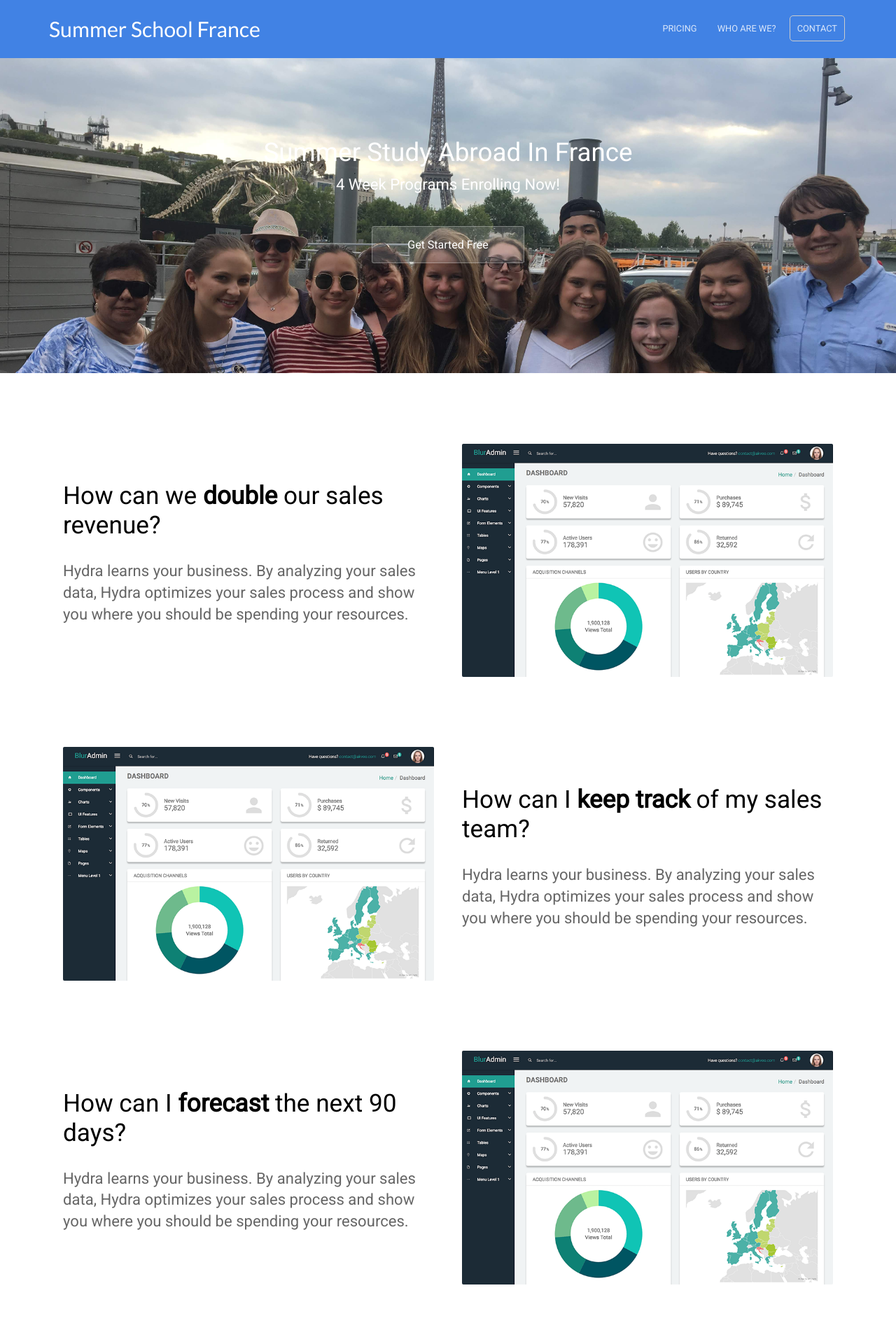
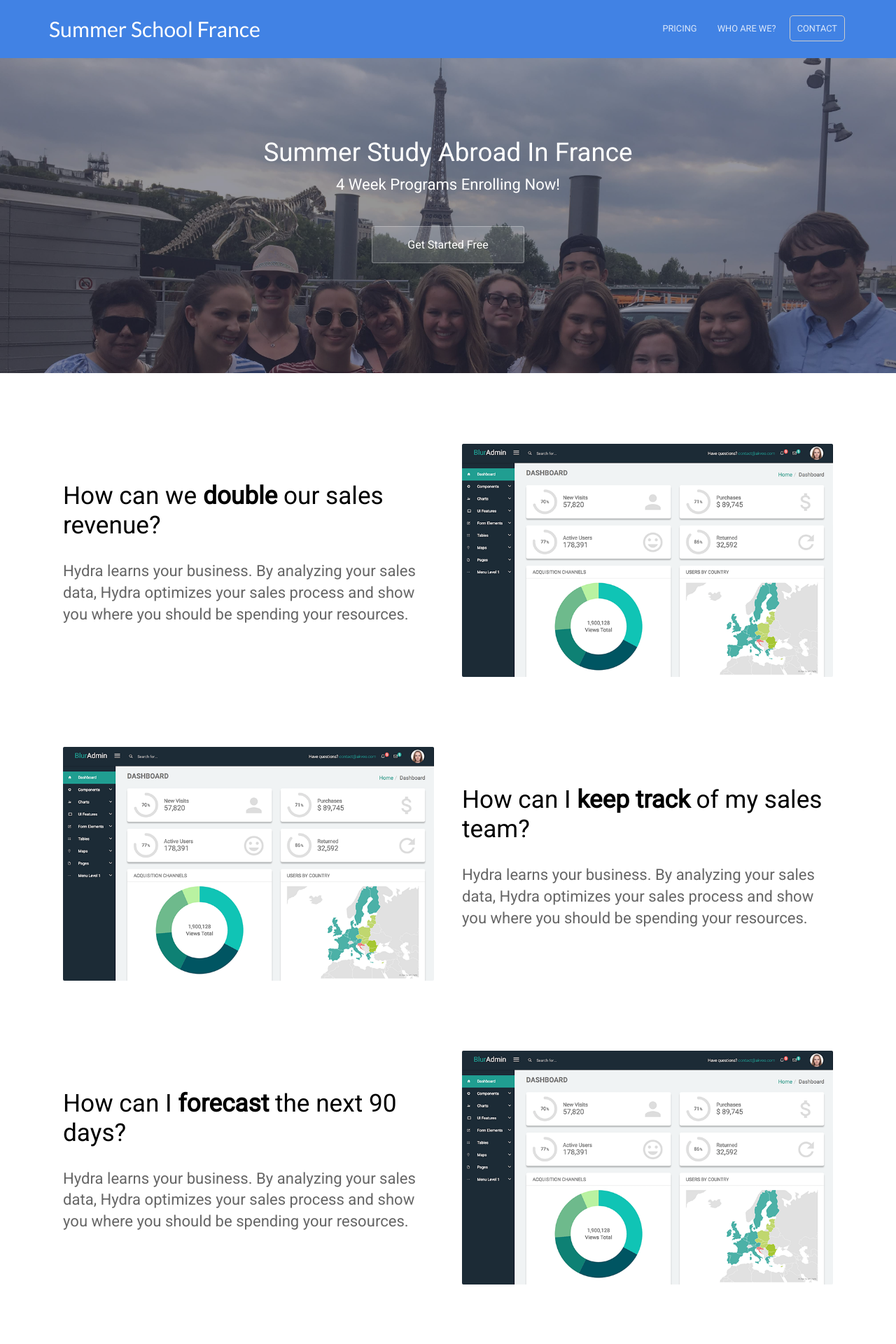
Before and after one commit to baritchie/project1, a Jekyll site: the page built from index.html, in a window 1280 px wide. Shown: the top 1920 px of the page at 70% size. Built offline with Jekyll 4.4.1, drawn with Linux system fonts in a browser that asks for light colours.

Commit message:
Updated '_sass/landing-page.scss' via CloudCannon

```diff
--- a/_sass/landing-page.scss
+++ b/_sass/landing-page.scss
@@ -35,10 +35,6 @@
 	color: #ffffff;
 	text-align: center;
     height: 50vh;
-	background: url("/uploads/cover.JPG");
-	background-size: cover;
-    background-repeat: no-repeat;
-    background-position: 50% 30%;
     padding: 0;
     display: flex;
     align-items: center;
@@ -46,6 +42,20 @@
 	p {
 		color: #fff;
 	}
+}
+.hero::after {
+    content: "";
+    background: url("/uploads/cover.JPG");
+	background-size: cover;
+    background-repeat: no-repeat;
+    background-position: 50% 30%;
+    opacity: 0.5;
+    top: 0;
+    left: 0;
+    bottom: 0;
+    right: 0;
+    position: absolute;
+    z-index: -1;
 }
 
 
```
